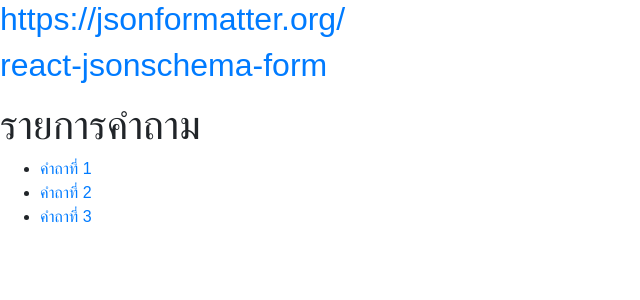
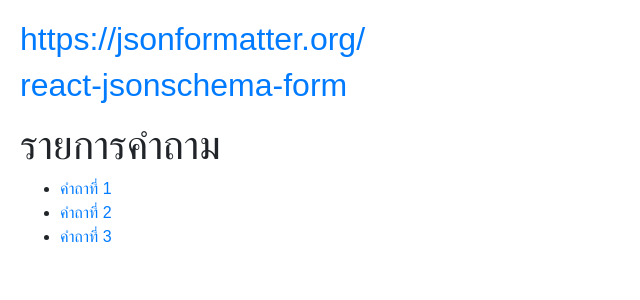
Before and after one commit to sirensoft/question, a React (Create React App) app in the folder client/: page / in a window 1280 px wide. Shown: the top 300 px of the page, without its empty margins (0-640 px from the left). Built offline with nearby package versions, Linux system fonts and the light colour scheme.

Commit message:
Thu 02/15/2018  9:23:19.83

```diff
--- a/client/src/index.js
+++ b/client/src/index.js
@@ -4,5 +4,9 @@ import './index.css';
 import App from './App';
 import registerServiceWorker from './registerServiceWorker';
 
-ReactDOM.render(<App />, document.getElementById('root'));
+ReactDOM.render(
+    <div style={{margin:20}}>
+    <App />
+    </div>
+    , document.getElementById('root'));
 registerServiceWorker();
```
